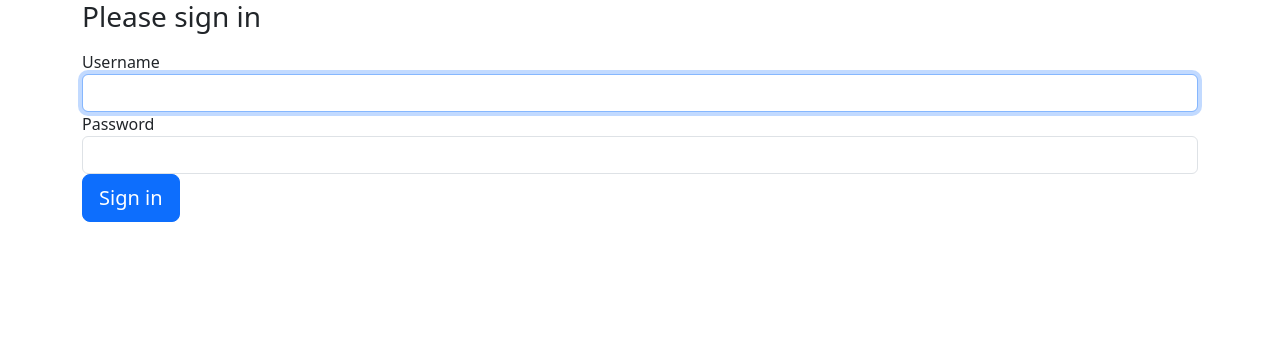
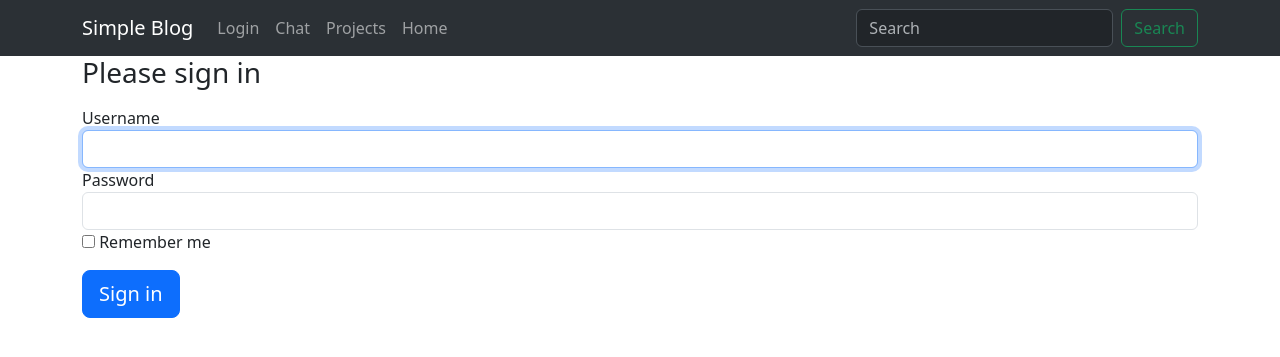
Before and after one commit to mY9Yd2/simple-blog-symfony, a Symfony app: template templates/login/login.html.twig in a window 1280 px wide. Shown: the top 357 px of the page. Run offline with Twig, Linux system fonts and the light colour scheme; the template is opened without the code that fills it, so the values that code supplies are empty; style sheets or scripts are compiled from the project's sources; some libraries are stand-ins or nearby versions.

Commit message:
add navbar menu and remember me

```diff
--- a/assets/app.js
+++ b/assets/app.js
@@ -1,2 +1,3 @@
 import 'bootstrap/dist/css/bootstrap.min.css';
+import 'bootstrap';
 import './styles/app.css';
--- a/composer.json
+++ b/composer.json
@@ -28,7 +28,9 @@
     },
     "require-dev": {
         "doctrine/doctrine-fixtures-bundle": "^4.1",
-        "symfony/maker-bundle": "^1.63"
+        "symfony/maker-bundle": "^1.63",
+        "symfony/stopwatch": "7.3.*",
+        "symfony/web-profiler-bundle": "7.3.*"
     },
     "config": {
         "allow-plugins": {
--- a/config/bundles.php
+++ b/config/bundles.php
@@ -10,4 +10,5 @@ return [
     Symfony\Bundle\TwigBundle\TwigBundle::class => ['all' => true],
     Twig\Extra\TwigExtraBundle\TwigExtraBundle::class => ['all' => true],
     Sensiolabs\MinifyBundle\SensiolabsMinifyBundle::class => ['all' => true],
+    Symfony\Bundle\WebProfilerBundle\WebProfilerBundle::class => ['dev' => true, 'test' => true],
 ];
--- a/src/Controller/LoginController.php
+++ b/src/Controller/LoginController.php
@@ -12,6 +12,10 @@ class LoginController extends AbstractController
     #[Route(path: '/login', name: 'app_login')]
     public function login(AuthenticationUtils $authenticationUtils): Response
     {
+        if ($this->isGranted('IS_AUTHENTICATED_FULLY')) {
+            return $this->redirectToRoute('app_home');
+        }
+
         // get the login error if there is one
         $error = $authenticationUtils->getLastAuthenticationError();
 
--- /dev/null
+++ b/templates/_navbar.html.twig
@@ -0,0 +1,41 @@
+<nav class="navbar navbar-expand-lg bg-body-tertiary" data-bs-theme="dark">
+    <div class="container">
+        <a class="navbar-brand" href="{{ path('app_home') }}">Simple Blog</a>
+        <button class="navbar-toggler" type="button" data-bs-toggle="collapse" data-bs-target="#navbarSupportedContent" aria-controls="navbarSupportedContent" aria-expanded="false" aria-label="Toggle navigation">
+            <span class="navbar-toggler-icon"></span>
+        </button>
+        <div class="collapse navbar-collapse" id="navbarSupportedContent">
+            <ul class="navbar-nav me-auto mb-2 mb-lg-0">
+                {% if is_granted('IS_AUTHENTICATED_FULLY') %}
+                    <li class="nav-item dropdown">
+                        <a class="nav-link dropdown-toggle" href="#" role="button" data-bs-toggle="dropdown" aria-expanded="false">
+                            Profile
+                        </a>
+                        <ul class="dropdown-menu">
+                            <li class="dropdown-item disabled">{{ app.user.userIdentifier }}</li>
+                            <li><hr class="dropdown-divider"></li>
+                            <li><a class="dropdown-item" href="#">Logout</a></li>
+                        </ul>
+                    </li>
+                {% else %}
+                    <li class="nav-item">
+                        <a class="nav-link" href="{{ path('app_login') }}">Login</a>
+                    </li>
+                {% endif %}
+                <li class="nav-item">
+                    <a class="nav-link" href="#">Chat</a>
+                </li>
+                <li class="nav-item">
+                    <a class="nav-link" href="#">Projects</a>
+                </li>
+                <li class="nav-item">
+                    <a class="nav-link" href="{{ path('app_home') }}">Home</a>
+                </li>
+            </ul>
+            <form class="d-flex" role="search">
+                <input class="form-control me-2" type="search" placeholder="Search" aria-label="Search"/>
+                <button class="btn btn-outline-success" type="submit">Search</button>
+            </form>
+        </div>
+    </div>
+</nav>
--- a/templates/base.html.twig
+++ b/templates/base.html.twig
@@ -13,6 +13,8 @@
         {% endblock %}
     </head>
     <body>
+        {{ include('_navbar.html.twig') }}
+
         <div class="container">
             {% block body %}{% endblock %}
         </div>
--- a/templates/home/index.html.twig
+++ b/templates/home/index.html.twig
@@ -3,7 +3,5 @@
 {% block title %}Simple Blog{% endblock %}
 
 {% block body %}
-
-<a href="{{ path('app_login') }}">Login</a>
-
+    <p>Welcome!</p>
 {% endblock %}
--- a/templates/login/login.html.twig
+++ b/templates/login/login.html.twig
@@ -8,12 +8,6 @@
             <div class="alert alert-danger">{{ error.messageKey|trans(error.messageData, 'security') }}</div>
         {% endif %}
 
-        {% if app.user %}
-            <div class="mb-3">
-                You are logged in as {{ app.user.userIdentifier }}, <a href="{{ path('app_logout') }}">Logout</a>
-            </div>
-        {% endif %}
-
         <h1 class="h3 mb-3 font-weight-normal">Please sign in</h1>
         <label for="username">Username</label>
         <input type="text" value="{{ last_username }}" name="_username" id="username" class="form-control" autocomplete="username" required autofocus>
@@ -21,15 +15,10 @@
         <input type="password" name="_password" id="password" class="form-control" autocomplete="current-password" required>
         <input type="hidden" name="_csrf_token" data-controller="csrf-protection" value="{{ csrf_token('authenticate') }}">
 
-        {#
-            Uncomment this section and add a remember_me option below your firewall to activate remember me functionality.
-            See https://symfony.com/doc/current/security/remember_me.html
-
-            <div class="checkbox mb-3">
-                <input type="checkbox" name="_remember_me" id="_remember_me">
-                <label for="_remember_me">Remember me</label>
-            </div>
-        #}
+        <div class="checkbox mb-3">
+            <input type="checkbox" name="_remember_me" id="_remember_me">
+            <label for="_remember_me">Remember me</label>
+        </div>
 
         <button class="btn btn-lg btn-primary" type="submit">
             Sign in
```
Also changed, not shown: config/routes/web_profiler.yaml (added, +8 -0 lines), 4 other files.
